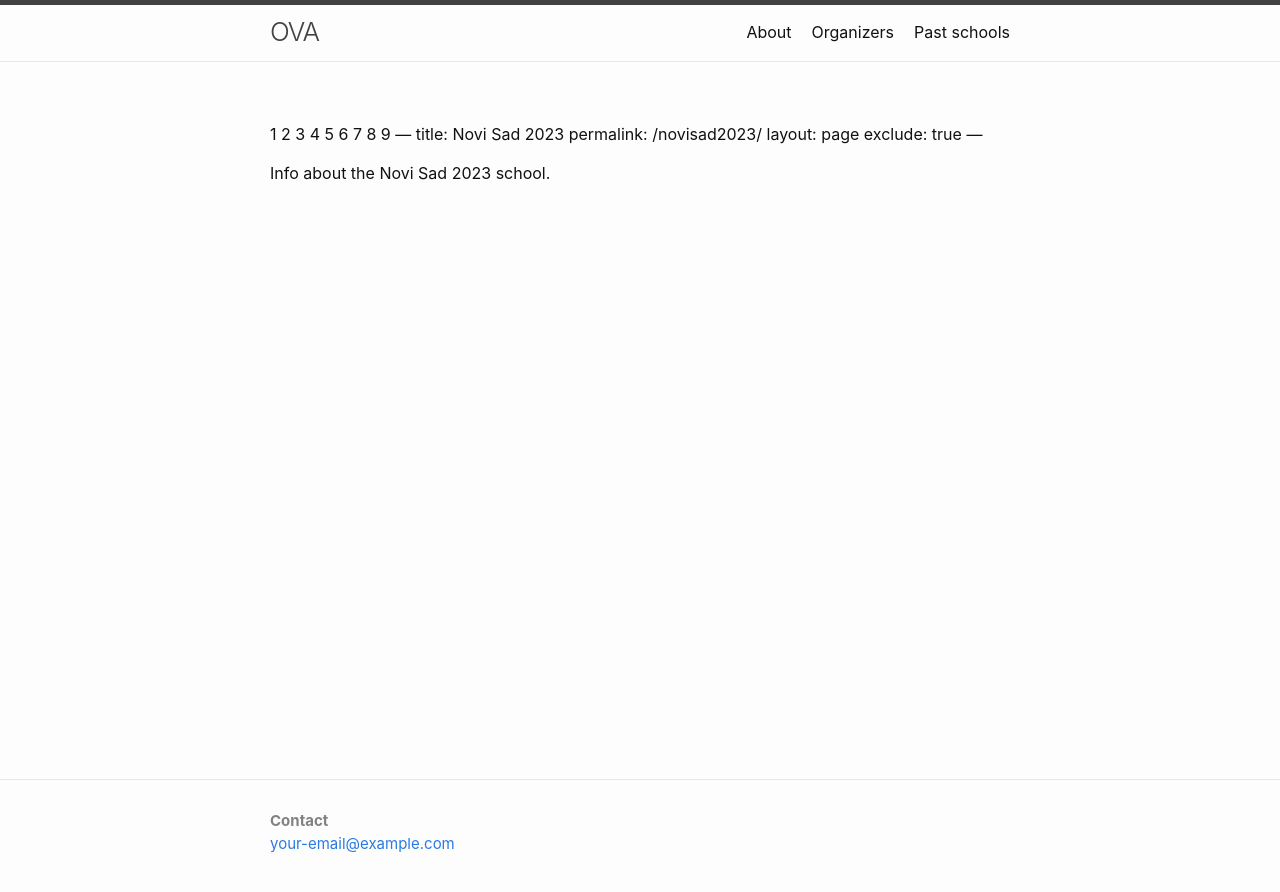
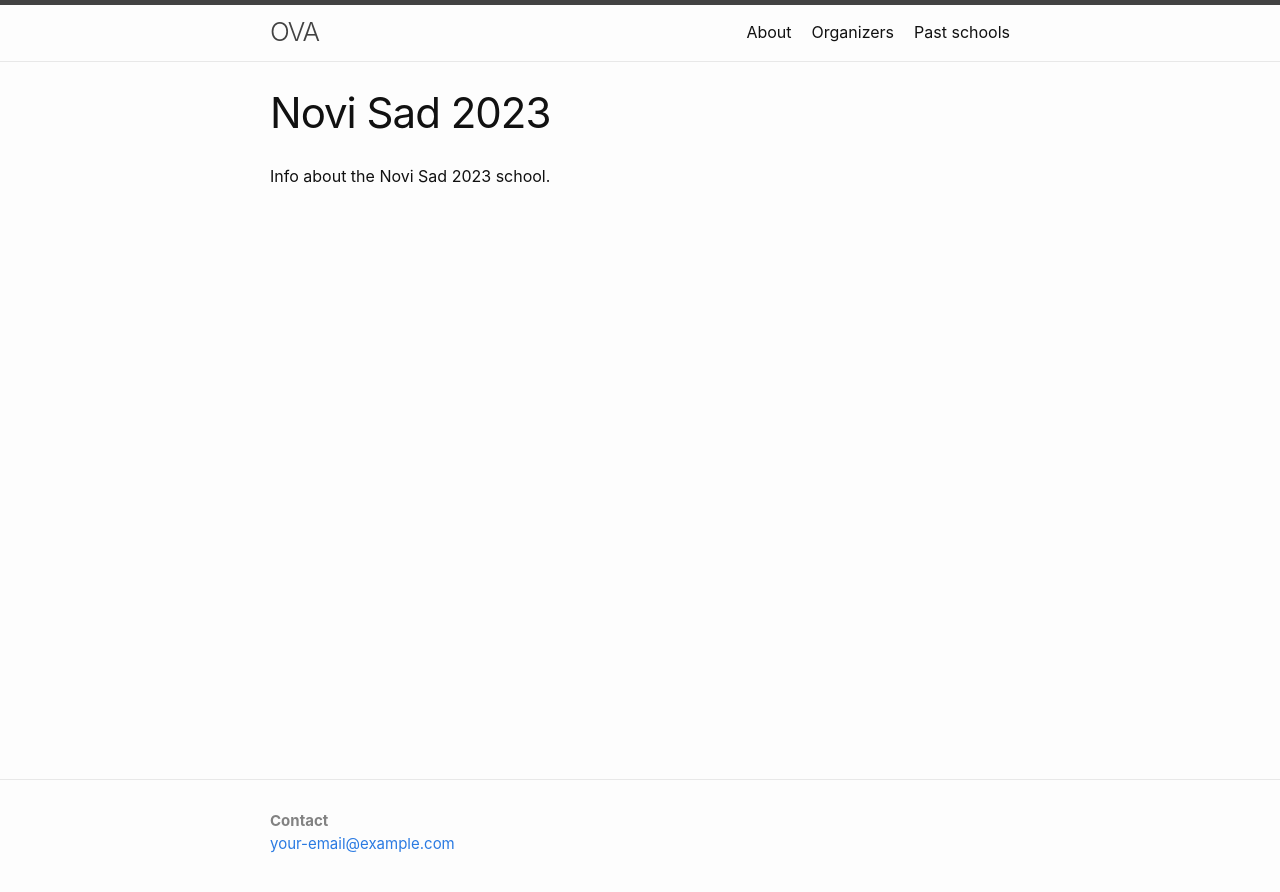
Before and after one commit to ovaschool/ovaschool.github.io, a Jekyll site: the page built from staticpages/oldprograms/novisad2023.markdown, in a window 1280 px wide. Shown: the top 892 px of the page. Built offline with Jekyll 4.4.1, drawn with Linux system fonts in a browser that asks for light colours; our own code applies the rules of GitHub Pages for plain Markdown files.

Commit message:
Update novisad2023.markdown

```diff
--- a/staticpages/oldprograms/novisad2023.markdown
+++ b/staticpages/oldprograms/novisad2023.markdown
@@ -1,12 +1,3 @@
- 1
-2
-3
-4
-5
-6
-7
-8
-9
 ---
 title: Novi Sad 2023
 permalink: /novisad2023/
```
